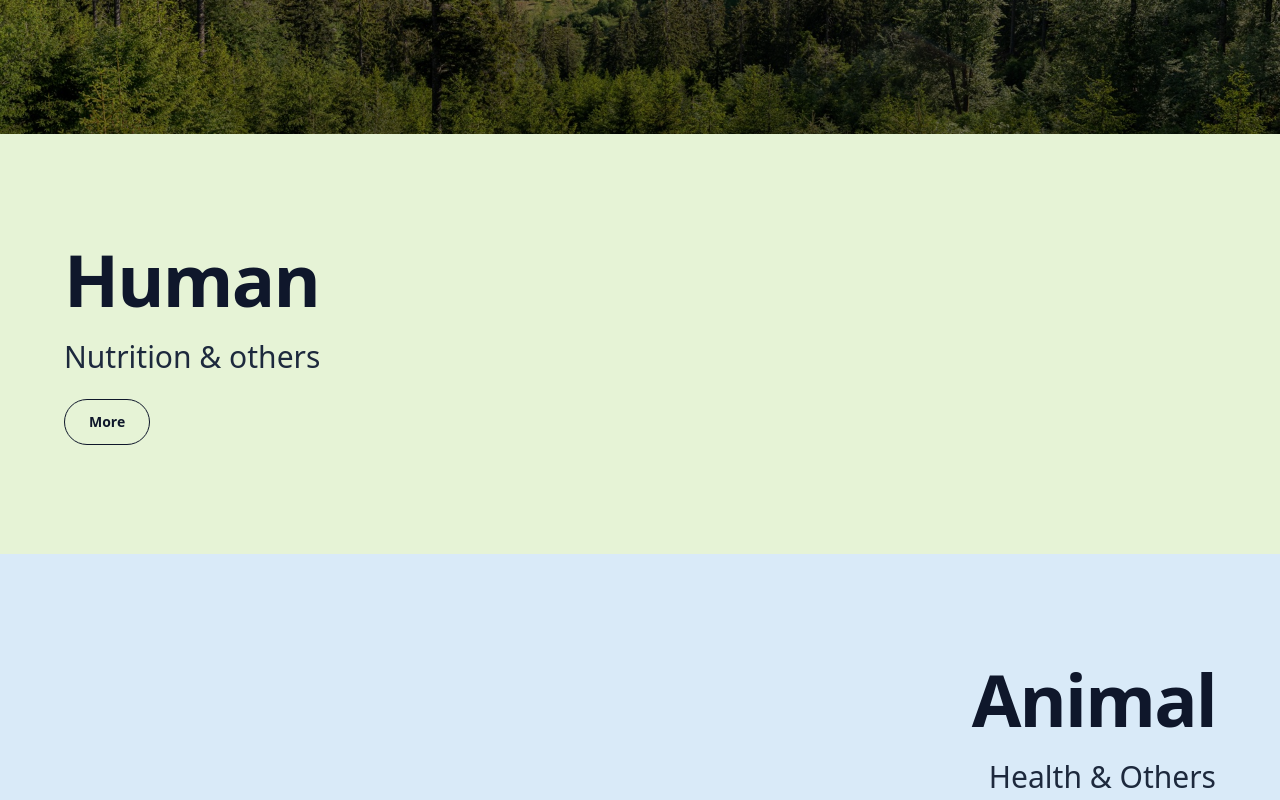
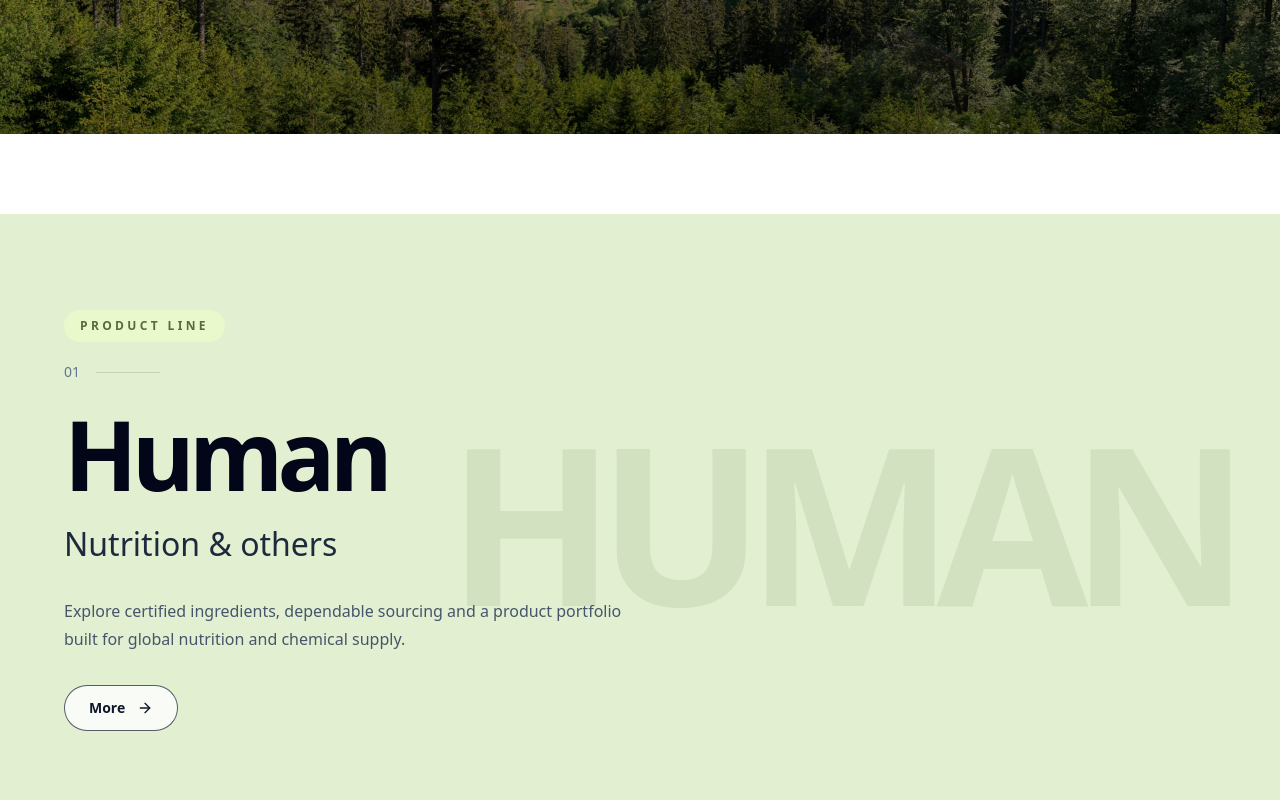
Before and after one commit to hamengs/fordtek-frontend, a React (Vite) app: page / in a window 1280 px wide. Shown: the part 640-1440 px from the top of the page. Built offline with nearby package versions, Linux system fonts and the light colour scheme; no server answers.

Commit message:
services part changed

```diff
--- a/src/components/ServicesSection.tsx
+++ b/src/components/ServicesSection.tsx
@@ -1,56 +1,90 @@
+import { ArrowRight } from 'lucide-react';
+import { motion } from 'motion/react';
 import type { ServicesContent, ServiceItem } from '../types/services';
 
-// Returns the full-width panel and button styles for each service theme.
 function getThemeClasses(theme: ServiceItem['theme']) {
   if (theme === 'blue') {
     return {
-      panel: 'bg-[#d9eaf8]',
-      button: 'border-slate-900 text-slate-900 hover:bg-slate-900 hover:text-white',
+      panel: 'bg-[#d7ebf6]',
+      accent: 'bg-sky-100/80',
+      eyebrow: 'text-sky-900/70',
+      button:
+        'border-slate-900/70 bg-white/80 text-slate-900 hover:border-slate-900 hover:bg-slate-900 hover:text-white',
+      ghost: 'text-sky-950/8',
+      rule: 'bg-sky-950/14',
     };
   }
 
   return {
-    panel: 'bg-[#e6f3d6]',
-    button: 'border-slate-900 text-slate-900 hover:bg-slate-900 hover:text-white',
+    panel: 'bg-[#e2f0d1]',
+    accent: 'bg-lime-100/75',
+    eyebrow: 'text-lime-950/70',
+    button:
+      'border-slate-900/70 bg-white/80 text-slate-900 hover:border-slate-900 hover:bg-slate-900 hover:text-white',
+    ghost: 'text-lime-950/8',
+    rule: 'bg-lime-950/14',
   };
 }
 
-// ServicesSection renders each service as a full-width color band.
 export function ServicesSection({ items }: ServicesContent) {
   if (!items.length) {
     return null;
   }
 
   return (
-    <section className="w-full">
+    <section className="w-full bg-white">
       {items.map((item, index) => {
         const theme = getThemeClasses(item.theme);
         const isRightAligned = index % 2 === 1;
 
         return (
-          <div key={item.title} className={`w-full ${theme.panel}`}>
-            <div
-              className={`mx-auto flex min-h-[420px] max-w-7xl items-center px-6 py-16 sm:px-10 sm:py-20 lg:px-16 lg:py-24 ${
-                isRightAligned ? 'justify-end text-right' : 'justify-start text-left'
+          <div key={item.title} className={`w-full overflow-hidden ${theme.panel}`}>
+            <motion.a
+              href={item.buttonLink}
+              whileHover={{ y: -4 }}
+              transition={{ duration: 0.28, ease: 'easeOut' }}
+              className={`group relative mx-auto flex min-h-[360px] max-w-7xl flex-col justify-center px-6 py-16 sm:px-10 sm:py-20 lg:min-h-[420px] lg:px-16 lg:py-24 ${
+                isRightAligned ? 'text-right lg:items-end' : 'text-left lg:items-start'
               }`}
             >
-              <div className={`max-w-4xl space-y-6 ${isRightAligned ? 'ml-auto' : ''}`}>
-                <h2 className="text-5xl font-semibold tracking-tight text-slate-900 sm:text-6xl lg:text-7xl">
+              <div
+                aria-hidden="true"
+                className={`pointer-events-none absolute top-1/2 hidden -translate-y-1/2 select-none text-[120px] font-semibold uppercase tracking-[-0.08em] leading-none sm:text-[160px] lg:block lg:text-[220px] ${theme.ghost} ${
+                  isRightAligned ? 'left-12' : 'right-12'
+                }`}
+              >
+                {item.title}
+              </div>
+
+              <div
+                className={`relative z-10 flex max-w-3xl flex-col ${
+                  isRightAligned ? 'lg:items-end' : 'lg:items-start'
+                }`}
+              >
+                <div className={`mb-5 inline-flex rounded-full px-4 py-2 text-xs font-semibold uppercase tracking-[0.28em] ${theme.accent} ${theme.eyebrow}`}>
+                  Product line
+                </div>
+                <div className="mb-6 flex items-center gap-4 text-slate-500">
+                  <span className="text-sm font-medium tabular-nums">0{index + 1}</span>
+                  <span className={`h-px w-16 transition-all duration-300 group-hover:w-24 ${theme.rule}`} />
+                </div>
+                <h2 className="max-w-3xl text-5xl font-semibold tracking-[-0.06em] text-slate-950 sm:text-6xl lg:text-8xl">
                   {item.title}
                 </h2>
-                <p className="max-w-3xl text-xl font-medium text-slate-800 sm:text-2xl lg:text-3xl">
+                <p className="mt-5 max-w-2xl text-xl leading-8 text-slate-800 sm:text-2xl lg:text-[2rem] lg:leading-[1.35]">
                   {item.subtitle}
                 </p>
-                <a
-                  href={item.buttonLink}
-                  className={`inline-flex w-fit items-center rounded-full border px-6 py-3 text-sm font-semibold transition-colors ${
-                    isRightAligned ? 'ml-auto' : ''
-                  } ${theme.button}`}
+                <span className="mt-8 max-w-xl text-sm leading-7 text-slate-600 sm:text-[15px] lg:text-base">
+                  Explore certified ingredients, dependable sourcing and a product portfolio built for global nutrition and chemical supply.
+                </span>
+                <span
+                  className={`mt-8 inline-flex w-fit items-center gap-3 rounded-full border px-6 py-3 text-sm font-semibold transition-all duration-300 group-hover:gap-4 ${theme.button}`}
                 >
                   {item.buttonText}
-                </a>
+                  <ArrowRight className="h-4 w-4" />
+                </span>
               </div>
-            </div>
+            </motion.a>
           </div>
         );
       })}
--- a/src/pages/Home.tsx
+++ b/src/pages/Home.tsx
@@ -35,8 +35,13 @@ export default function Home() {
         imageAlt={heroContent.imageAlt}
       />
 
-      <ServicesSection {...servicesContent} />
-      <NewsSection {...newsContent} />
+      <div className="py-14 sm:py-18 lg:py-20">
+        <ServicesSection {...servicesContent} />
+      </div>
+
+      <div className="pb-16 sm:pb-20 lg:pb-24">
+        <NewsSection {...newsContent} />
+      </div>
       <Footer {...footerContent} />
     </div>
   );
```
